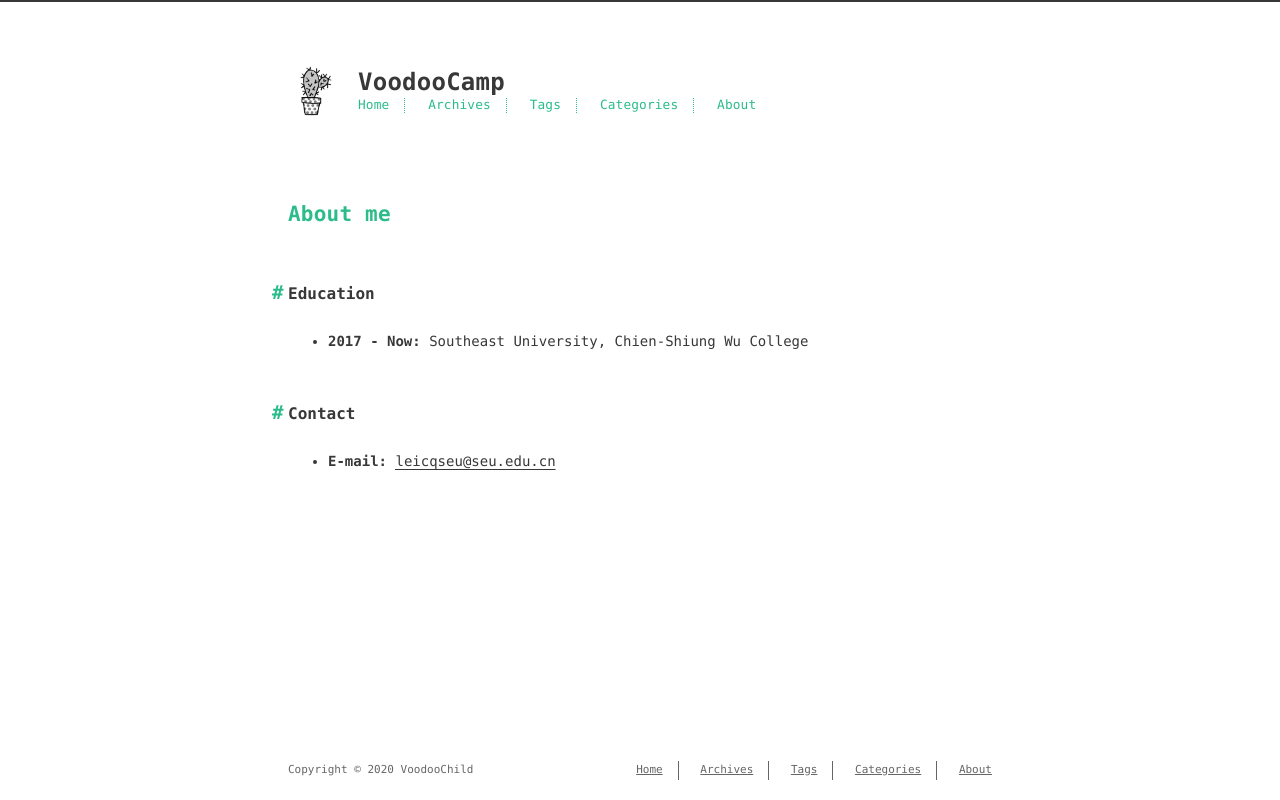
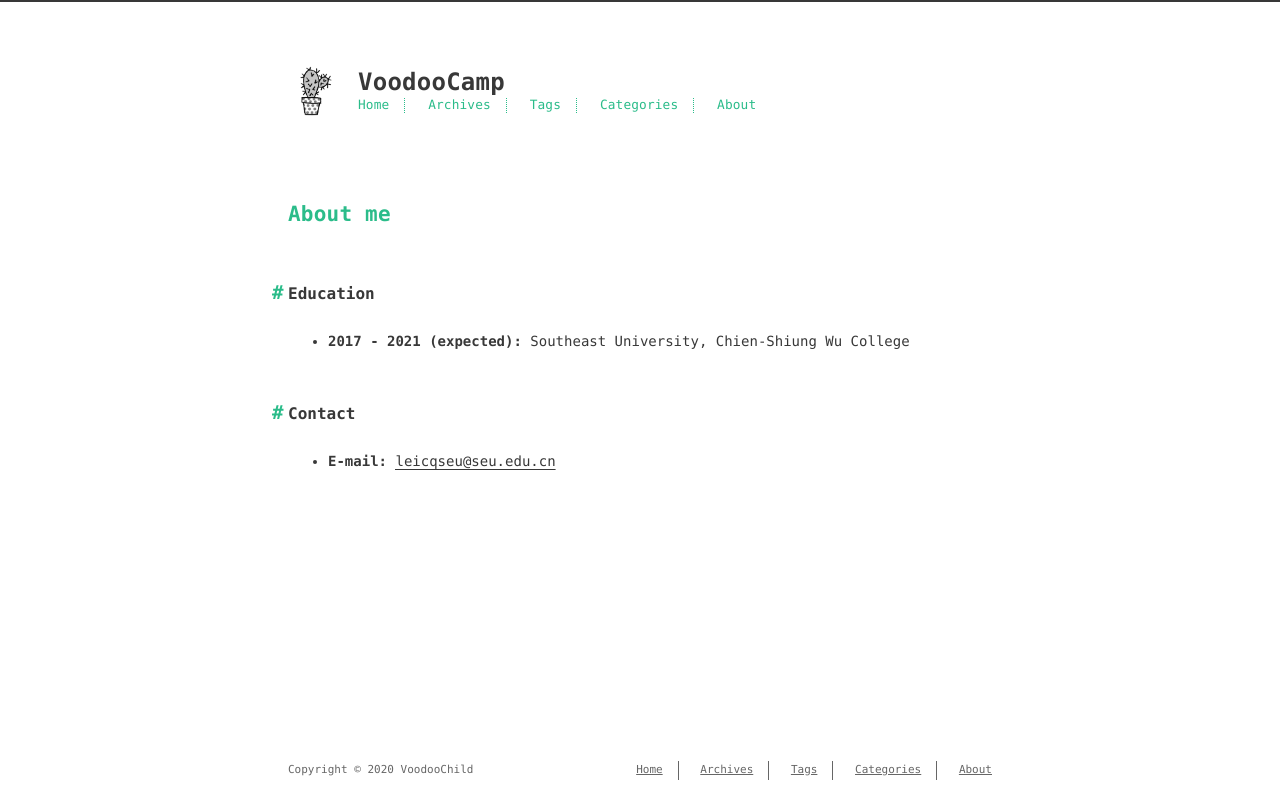
Before and after one commit to VoodooChild99/VoodooChild99.github.io, a plain HTML site: page about/index.html in a window 1280 px wide. Drawn offline with Linux system fonts and the light colour scheme.

Commit message:
Site updated: 2020-08-11 10:45:32

```diff
--- a/about/index.html
+++ b/about/index.html
@@ -6,17 +6,17 @@
     <meta http-equiv="X-UA-Compatible" content="IE=edge">
     <meta name="HandheldFriendly" content="True">
     <meta name="viewport" content="width=device-width, initial-scale=1, maximum-scale=1">
-    <meta name="description" content="About meEducation 2017 - Now: Southeast University, Chien-Shiung Wu College  Contact E-mail: leicqseu@seu.edu.cn">
+    <meta name="description" content="About meEducation 2017 - 2021 (expected): Southeast University, Chien-Shiung Wu College  Contact E-mail: leicqseu@seu.edu.cn">
 <meta property="og:type" content="website">
 <meta property="og:title" content="about">
 <meta property="og:url" content="http://yoursite.com/about/index.html">
 <meta property="og:site_name" content="VoodooCamp">
-<meta property="og:description" content="About meEducation 2017 - Now: Southeast University, Chien-Shiung Wu College  Contact E-mail: leicqseu@seu.edu.cn">
+<meta property="og:description" content="About meEducation 2017 - 2021 (expected): Southeast University, Chien-Shiung Wu College  Contact E-mail: leicqseu@seu.edu.cn">
 <meta property="og:locale" content="en">
-<meta property="og:updated_time" content="2020-08-04T03:25:30.122Z">
+<meta property="og:updated_time" content="2020-08-11T02:44:56.025Z">
 <meta name="twitter:card" content="summary">
 <meta name="twitter:title" content="about">
-<meta name="twitter:description" content="About meEducation 2017 - Now: Southeast University, Chien-Shiung Wu College  Contact E-mail: leicqseu@seu.edu.cn">
+<meta name="twitter:description" content="About meEducation 2017 - 2021 (expected): Southeast University, Chien-Shiung Wu College  Contact E-mail: leicqseu@seu.edu.cn">
 
 
 
@@ -90,7 +90,7 @@
   <div class="content" itemprop="articleBody">
 
           <h1 id="About-me"><a href="#About-me" class="headerlink" title="About me"></a>About me</h1><h2 id="Education"><a href="#Education" class="headerlink" title="Education"></a>Education</h2><ul>
-<li><strong>2017 - Now:</strong> Southeast University, Chien-Shiung Wu College</li>
+<li><strong>2017 - 2021 (expected):</strong> Southeast University, Chien-Shiung Wu College</li>
 </ul>
 <h2 id="Contact"><a href="#Contact" class="headerlink" title="Contact"></a>Contact</h2><ul>
 <li><strong>E-mail:</strong> <a href="mailto:leicqseu@seu.edu.cn">leicqseu@seu.edu.cn</a></li>
```
